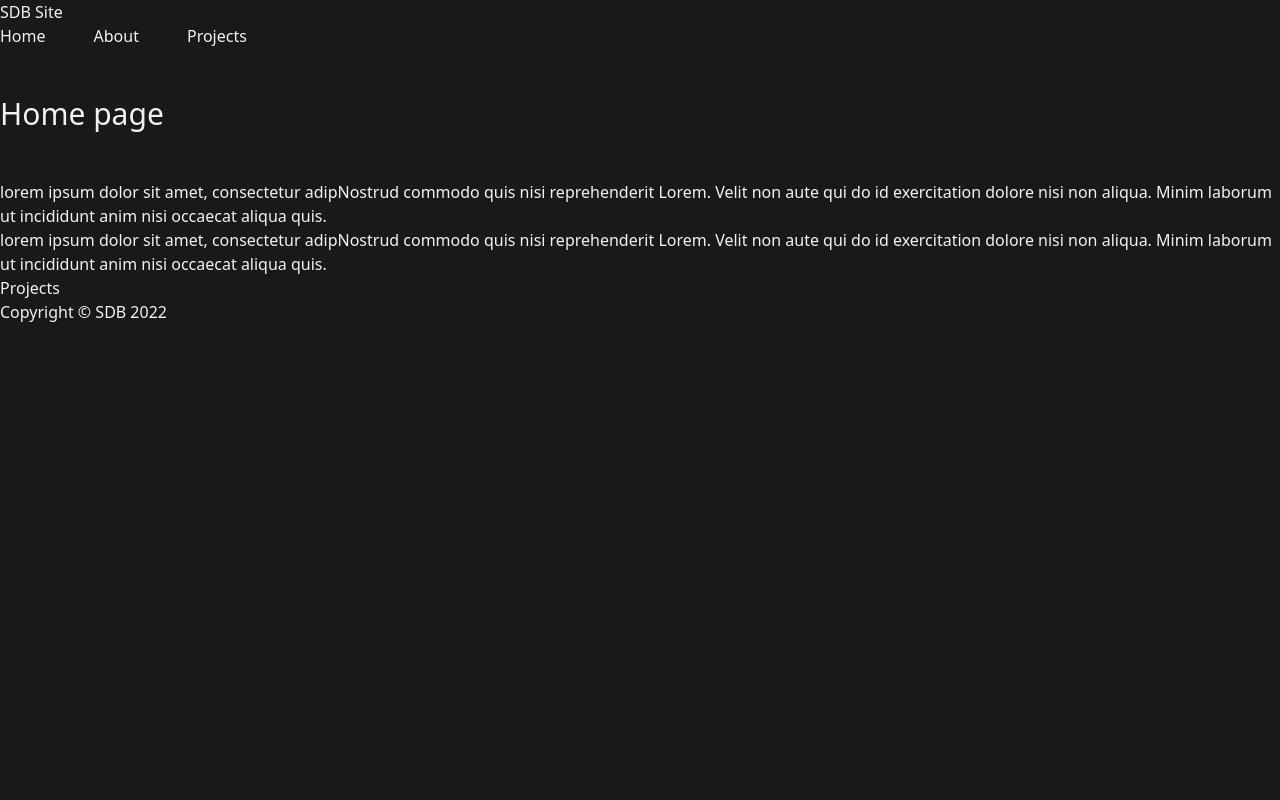
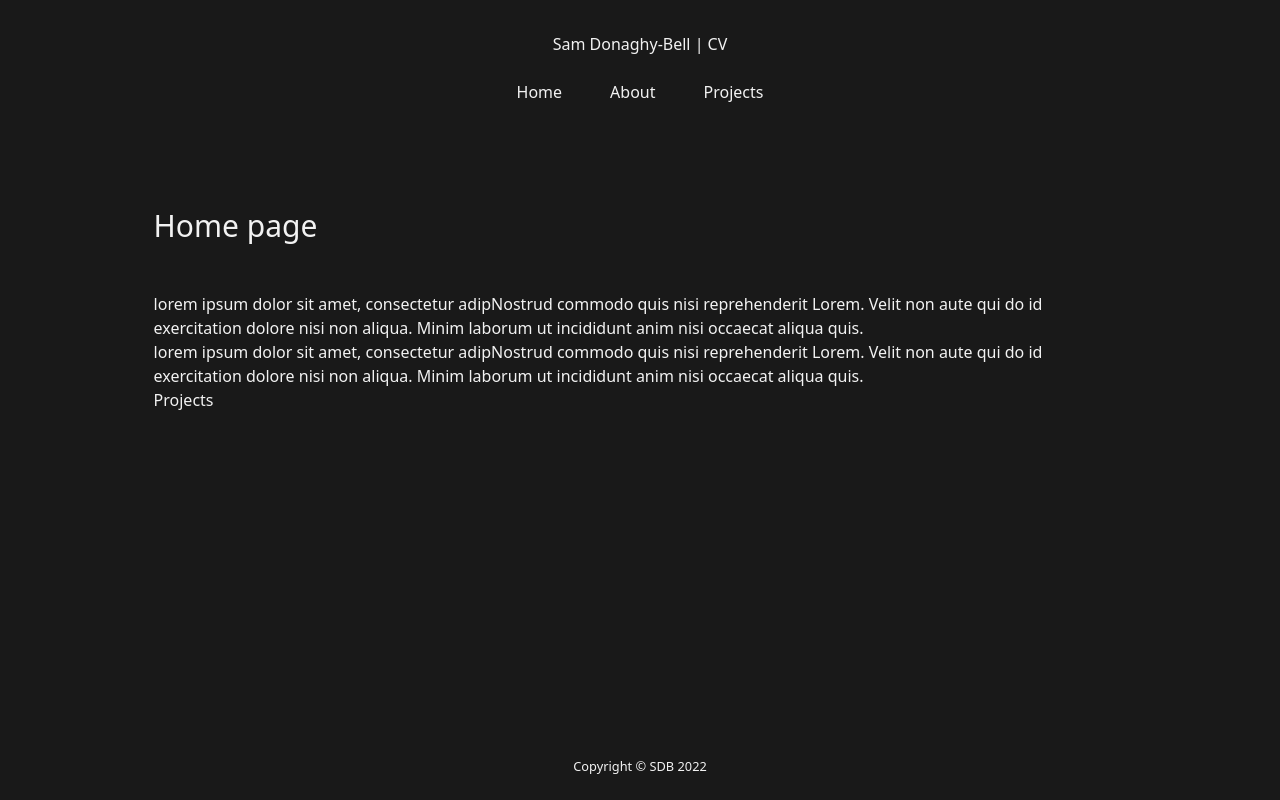
Before and after one commit to sdbxsdb/SDBnextJS, a Next.js app: page / in a window 1280 px wide. Built offline with nearby package versions, Linux system fonts and the light colour scheme.

Commit message:
quick styling

```diff
--- a/components/Footer.js
+++ b/components/Footer.js
@@ -1,7 +1,7 @@
 const Footer = () => {
   return (
-    <div>
-      <p>Copyright &copy; SDB 2022</p>
+    <div className="my-6 flex justify-center items-center">
+      <small>Copyright &copy; SDB 2022</small>
     </div>
   );
 }
--- a/components/Layout.js
+++ b/components/Layout.js
@@ -3,7 +3,7 @@ import Footer from "./Footer";
 
 const Layout = ({ children }) => {
   return (
-    <div className="content">
+    <div className="content wrapper flex flex-col h-screen">
       <Navbar/>
       { children }
       <Footer/>
--- a/components/Navbar.js
+++ b/components/Navbar.js
@@ -2,14 +2,20 @@ import Link from 'next/link'
 
 const Navbar = () => {
   return (
-    <nav className="mb-12">
-      <div className="logo">
-        <h1>SDB Site</h1>
+    <nav className="mb-12 py-8">
+      <div className="w-full flex justify-center">
+        <Link href="/">
+          <a>
+            <h1>Sam Donaghy-Bell | CV</h1>
+          </a>
+        </Link>
       </div>
-      <div className="flex gap-x-12">
-        <Link href="/"><a>Home</a></Link>
-        <Link href="/about"><a>About</a></Link>
-        <Link href="/projects"><a>Projects</a></Link>
+      <div className="w-full my-6 flex justify-center">
+        <div className="flex gap-x-12">
+          <Link href="/"><a>Home</a></Link>
+          <Link href="/about"><a>About</a></Link>
+          <Link href="/projects"><a>Projects</a></Link>
+        </div>
       </div>
     </nav>
   );
--- a/pages/_app.js
+++ b/pages/_app.js
@@ -4,7 +4,9 @@ import '../styles/globals.css'
 function MyApp({ Component, pageProps }) {
   return (
     <Layout>
-      <Component {...pageProps} />
+      <div className="flex flex-1">
+        <Component {...pageProps} />
+      </div>
     </Layout>
   )
 }
--- a/styles/globals.css
+++ b/styles/globals.css
@@ -3,6 +3,10 @@
 @tailwind utilities;
 
 body {
-  @apply bg-darkGray text-lightGrey
+  @apply bg-darkGray text-lightGrey;
+}
 
+.wrapper {
+  margin-left: 12%;
+  margin-right: 12%;
 }
--- a/tailwind.config.js
+++ b/tailwind.config.js
@@ -63,7 +63,7 @@ module.exports = {
 
       colors: {
         darkGray: '#191919', // dark grey
-        lightGrey:'#F3F1F1', // light grey
+        lightGrey:'#F2F2F2', // light grey
 
       },
 
```
